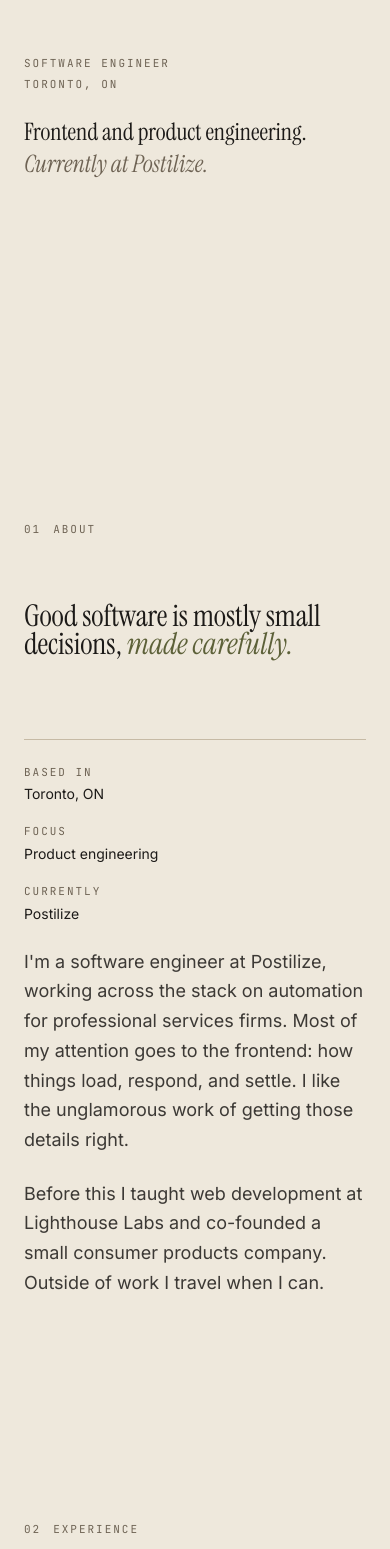
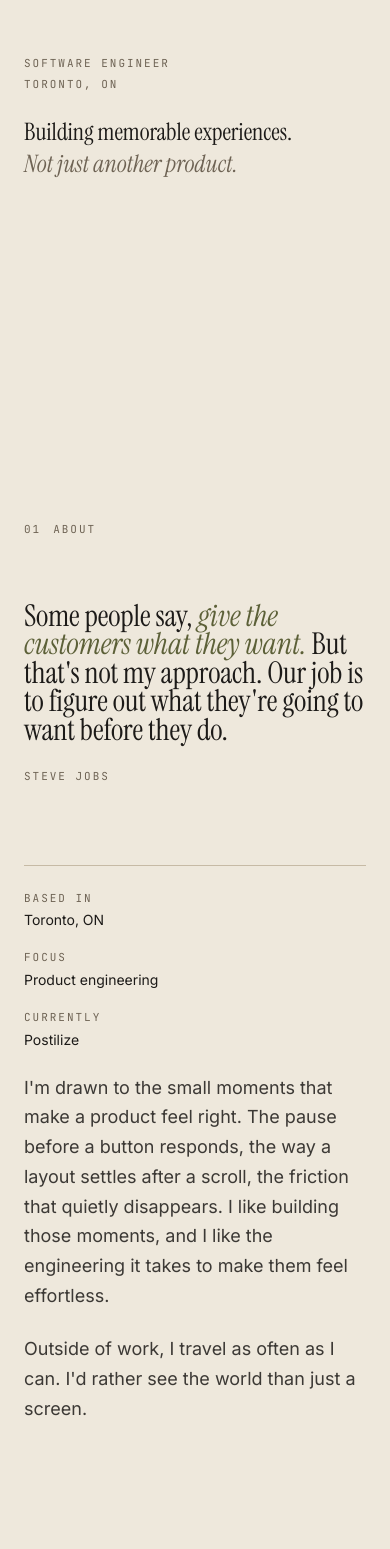
Before and after one commit to tran28/portfolio, a React (Create React App) app: page / in a window 390 px wide. Shown: the part 419-1968 px from the top of the page. Built offline with nearby package versions, Linux system fonts and the light colour scheme.

Commit message:
Restore original copy and the About quote

```diff
--- a/src/components/Hud.jsx
+++ b/src/components/Hud.jsx
@@ -4,7 +4,7 @@ import { intro } from '../content/intro';
 
 const SECTIONS = [
   { id: 'about', label: 'About' },
-  { id: 'work', label: 'Experience' },
+  { id: 'work', label: 'Work' },
   { id: 'projects', label: 'Projects' },
   { id: 'accolades', label: 'Recognition' },
   { id: 'contact', label: 'Contact' },
--- a/src/content/about.js
+++ b/src/content/about.js
@@ -1,10 +1,6 @@
 export const about = {
-  statement: {
-    lead: 'Good software is mostly small decisions,',
-    emphasis: 'made carefully.',
-  },
   paragraphs: [
-    "I'm a software engineer at Postilize, working across the stack on automation for professional services firms. Most of my attention goes to the frontend: how things load, respond, and settle. I like the unglamorous work of getting those details right.",
-    'Before this I taught web development at Lighthouse Labs and co-founded a small consumer products company. Outside of work I travel when I can.',
+    "I'm drawn to the small moments that make a product feel right. The pause before a button responds, the way a layout settles after a scroll, the friction that quietly disappears. I like building those moments, and I like the engineering it takes to make them feel effortless.",
+    "Outside of work, I travel as often as I can. I'd rather see the world than just a screen.",
   ],
 };
--- a/src/content/accolades.js
+++ b/src/content/accolades.js
@@ -1,20 +1,20 @@
 export const accolades = [
   {
     image: 'https://matthew-tran-portfolio.s3.us-east-2.amazonaws.com/BEST_award.png',
-    title: 'First place, Technology Ventures',
+    title: '1st Place, Venture Course',
     href: 'https://matthew-tran-portfolio.s3.us-east-2.amazonaws.com/image_heritude.jpeg',
-    description: 'Schulich School of Business pitch competition, for Heritude.',
+    description: 'Entrepreneurship & Technology Ventures, Schulich. Built MVP and three pitch decks.',
   },
   {
     image: 'https://matthew-tran-portfolio.s3.us-east-2.amazonaws.com/LSO_award.png',
     title: 'Life Sciences Ontario Scholarship',
     href: 'https://lifesciencesontario.ca/2019-scholarship-winners/',
-    description: 'For academic achievement. Sponsored by the Mississauga Board of Trade.',
+    description: 'For academic achievement. Sponsored by Mississauga Board of Trade.',
   },
   {
     image: 'https://matthew-tran-portfolio.s3.us-east-2.amazonaws.com/LinkedIn_Learning.png',
     title: 'LinkedIn Learning Champions',
     href: 'https://www.linkedin.com/feed/update/urn:li:activity:6671069468921208832/',
-    description: 'Mentorship program for early-career professionals.',
+    description: 'Completed the Champions program, mentored by Jennifer Catello.',
   },
 ];
--- a/src/content/experiences.js
+++ b/src/content/experiences.js
@@ -4,8 +4,7 @@ export const experiences = [
     titles: ['Software Engineer'],
     company: 'Postilize',
     href: 'https://www.postilize.com/',
-    description:
-      'Building automation for law, accounting, and consulting firms at an early-stage startup.',
+    description: 'Building automation for law, accounting, and consulting firms at an early-stage startup.',
     skills: ['System Design', 'Software Testing'],
     technologies: ['JavaScript', 'React', 'Express', 'MongoDB'],
   },
@@ -14,7 +13,7 @@ export const experiences = [
     titles: ['Educator', 'Web Development Mentor'],
     company: 'Lighthouse Labs',
     href: 'https://www.lighthouselabs.ca/',
-    description: 'Taught and mentored over 500 students in web development.',
+    description: 'Mentor 500+ students across modern web fundamentals: JS, Python, React, Next, Node, SQL, Git, testing.',
     skills: ['Web Development', 'Content Delivery'],
     technologies: ['JavaScript', 'React', 'Express', 'SQL', 'Git'],
   },
@@ -32,7 +31,7 @@ export const experiences = [
     titles: ['Co-founder'],
     company: 'Heritude Inc.',
     href: 'https://yfile.news.yorku.ca/2020/04/29/startup-focused-on-supporting-indigenous-artisans-wins-pitch-competition-coveted-spot-in-bestlab/',
-    description: 'Co-founded a consumer products company. Reached break-even in fourteen months.',
+    description: 'Launched a consumer product line. Hit break-even in fourteen months.',
     skills: ['Startup', 'Business Management'],
     technologies: ['Shopify', 'Amazon FBA'],
   },
@@ -41,7 +40,7 @@ export const experiences = [
     titles: ['Lead Site Coordinator', 'Operations Coordinator', 'Finance Coordinator'],
     company: "Let's Talk Science",
     href: 'https://letstalkscience.ca/',
-    description: 'Led a team of three and tested a new volunteer portal ahead of launch.',
+    description: 'Filed 50+ bug reports on a new volunteer portal. Led a team of three.',
     skills: ['Leadership', 'Project Management', 'Documentation'],
     technologies: ['Google Suite', 'MailChimp'],
   },
--- a/src/content/intro.js
+++ b/src/content/intro.js
@@ -2,8 +2,8 @@ export const intro = {
   name: 'Matthew Tran',
   role: 'Software Engineer',
   tagline: {
-    line1: 'Frontend and product engineering.',
-    line2: 'Currently at Postilize.',
+    line1: 'Building memorable experiences.',
+    line2: 'Not just another product.',
   },
   location: 'Toronto, ON',
   year: new Date().getFullYear(),
--- a/src/features/About.jsx
+++ b/src/features/About.jsx
@@ -1,6 +1,13 @@
 import { Section } from '../components/ui/Section';
 import { Reveal } from '../components/anim/Reveal';
 import { about } from '../content/about';
+
+const QUOTE = {
+  lead: 'Some people say,',
+  emphasis: 'give the customers what they want.',
+  tail: "But that's not my approach. Our job is to figure out what they're going to want before they do.",
+  attribution: 'Steve Jobs',
+};
 
 const META = [
   { label: 'Based in', value: 'Toronto, ON' },
@@ -9,14 +16,17 @@ const META = [
 ];
 
 export function About() {
-  const { statement, paragraphs } = about;
+  const { paragraphs } = about;
 
   return (
     <Section id="about" number="01" label="About" ariaLabel="About me">
       <div className="grid grid-cols-12 gap-6">
         <Reveal className="col-span-12 lg:col-span-10">
-          <p className="text-display text-3xl leading-[1.15] text-ink sm:text-4xl md:text-5xl lg:text-[3.4vw] 2xl:text-[56px]">
-            {statement.lead} <span className="italic text-accent">{statement.emphasis}</span>
+          <blockquote className="text-display text-3xl leading-[1.15] text-ink sm:text-4xl md:text-5xl lg:text-[3.4vw] 2xl:text-[56px]">
+            {QUOTE.lead} <span className="italic text-accent">{QUOTE.emphasis}</span> {QUOTE.tail}
+          </blockquote>
+          <p className="text-mono mt-6 text-[11px] uppercase tracking-[0.18em] text-muted">
+            {QUOTE.attribution}
           </p>
         </Reveal>
       </div>
--- a/src/features/Contact.jsx
+++ b/src/features/Contact.jsx
@@ -21,7 +21,7 @@ export function Contact() {
     <Section id="contact" number="05" label="Contact" ariaLabel="Get in touch">
       <Reveal>
         <h2 className="text-display max-w-4xl text-[12vw] leading-[1.02] sm:text-[10vw] lg:text-[7vw] 2xl:text-[112px]">
-          <em className="italic text-accent">Get in touch.</em>
+          Let&apos;s build <span className="italic text-accent">something meaningful.</span>
         </h2>
       </Reveal>
 
--- a/src/features/Projects.jsx
+++ b/src/features/Projects.jsx
@@ -5,11 +5,11 @@ import { projects } from '../content/projects';
 
 export function Projects() {
   return (
-    <Section id="projects" number="03" label="Projects" ariaLabel="Projects">
+    <Section id="projects" number="03" label="Projects" ariaLabel="Selected projects">
       <div className="grid grid-cols-12 items-start gap-6">
         <div className="col-span-12 self-start lg:sticky lg:top-24 lg:col-span-4">
           <h2 className="text-display text-[10vw] leading-[0.95] lg:text-[5vw] 2xl:text-[80px]">
-            <em className="italic text-accent">Projects.</em>
+            Things I&apos;ve <em className="italic text-accent">built.</em>
           </h2>
         </div>
 
--- a/src/features/Work.jsx
+++ b/src/features/Work.jsx
@@ -8,11 +8,11 @@ export function Work() {
   const [openIndex, setOpenIndex] = useState(0);
 
   return (
-    <Section id="work" number="02" label="Experience" ariaLabel="Experience">
+    <Section id="work" number="02" label="Work" ariaLabel="Selected work">
       <div className="grid grid-cols-12 items-start gap-6">
         <div className="col-span-12 self-start lg:sticky lg:top-24 lg:col-span-4">
           <h2 className="text-display text-[10vw] leading-[0.95] lg:text-[5vw] 2xl:text-[80px]">
-            <em className="italic text-accent">Experience.</em>
+            Selected <em className="italic text-accent">work.</em>
           </h2>
         </div>
 
```
Also changed, not shown: src/content/projects.js (+9 -20 lines).
